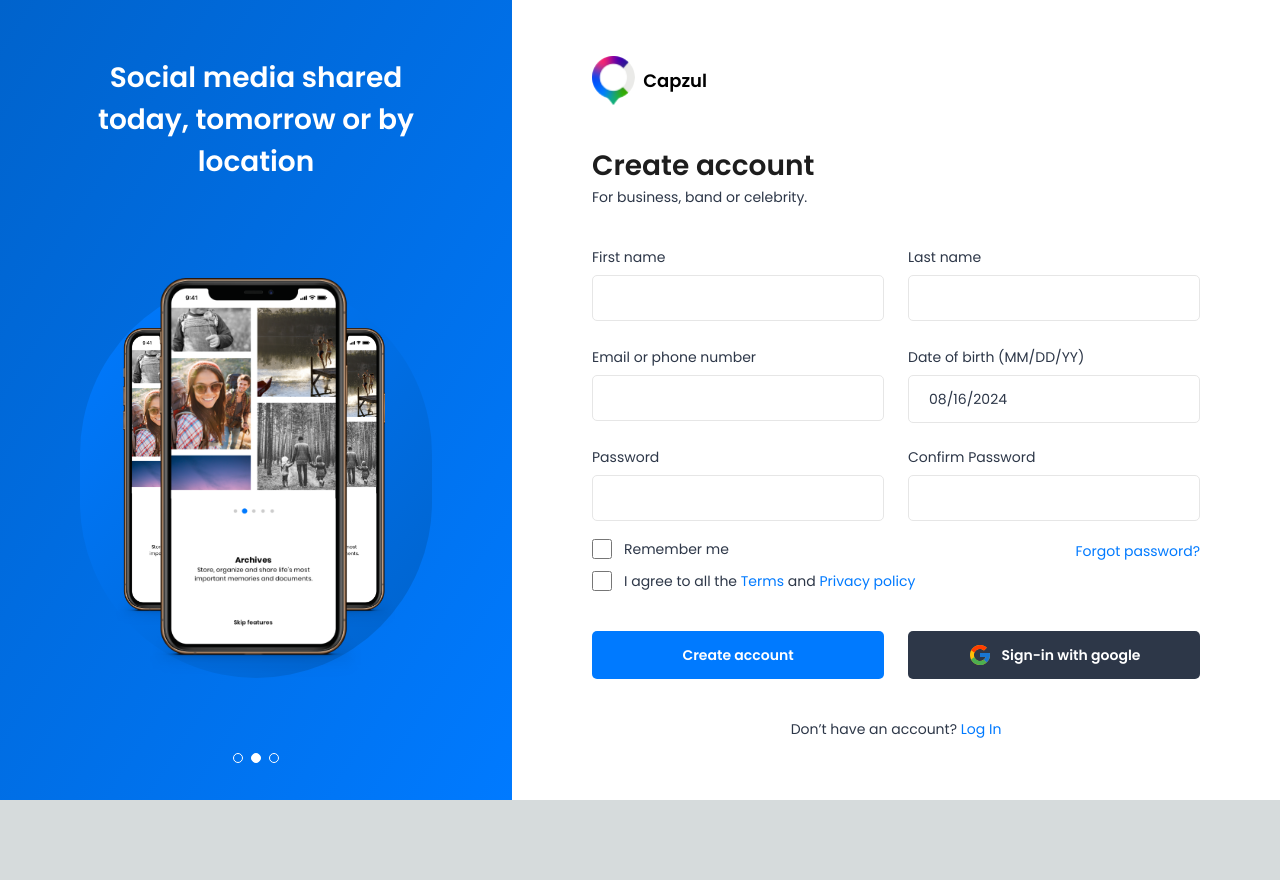
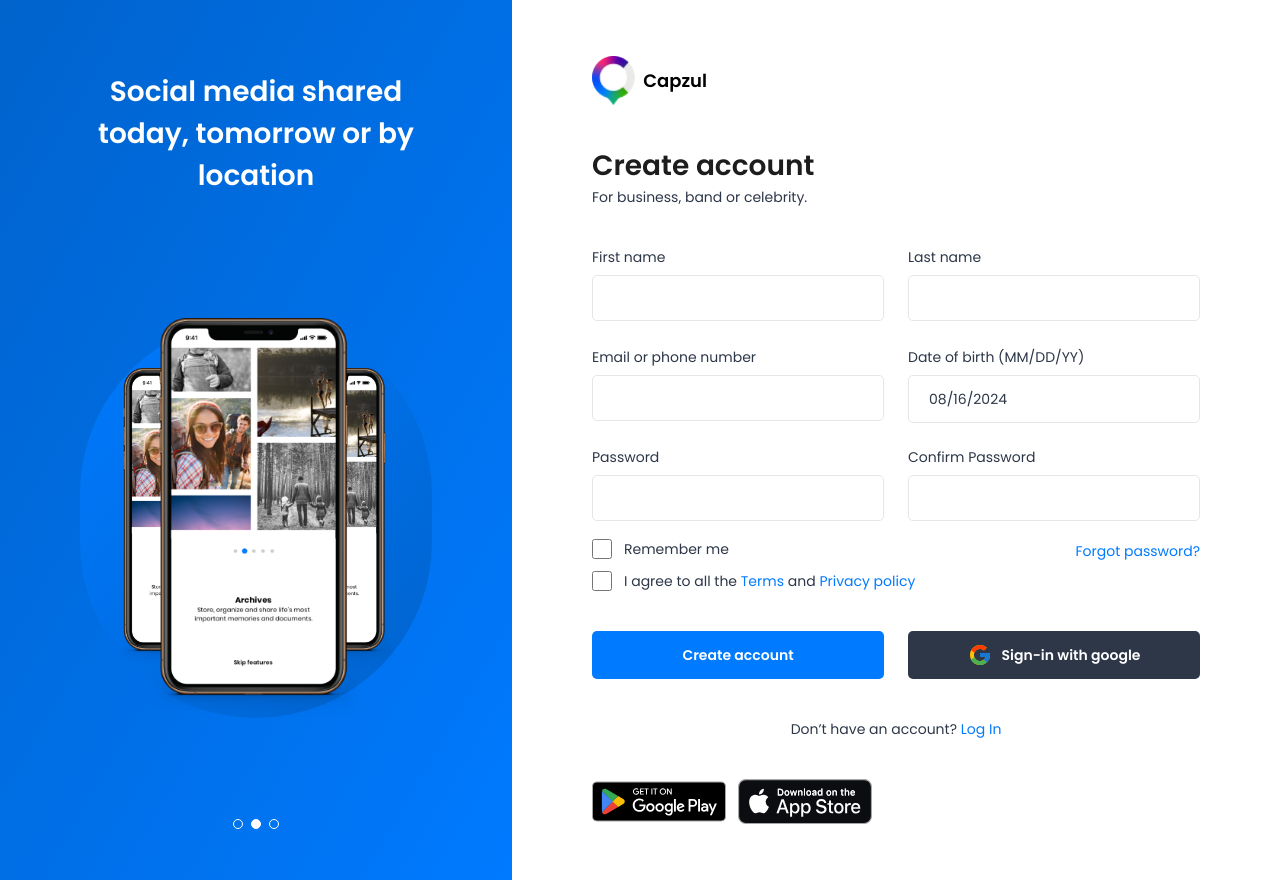
Before and after one commit to victoryndukwu/capzul, a Next.js app: page /sign-up in a window 1280 px wide. Before the commit the page ends 800 px from the top, so only its background shows below. Built offline with nearby package versions, Linux system fonts and the light colour scheme.

Commit message:
chore: add apple store and play store images

```diff
--- a/app/components/forms/SignupForm.tsx
+++ b/app/components/forms/SignupForm.tsx
@@ -1,5 +1,6 @@
 'use client'
 import React from 'react'
+import Image from 'next/image'
 import InputField from '../inputs/InputField'
 import PasswordField from '../inputs/PasswordField'
 import GoogleAuthButton from '../buttons/GoogleAuthButton'
@@ -14,7 +15,7 @@ function SignupForm() {
                 <InputField label='First name' />
                 <InputField label='Last name' />
                 <InputField label='Email or phone number' />
-                <DatePicker label='Date of birth (MM/DD/YY)'/>
+                <DatePicker label='Date of birth (MM/DD/YY)' />
                 <PasswordField label='Password' />
                 <PasswordField label='Confirm Password' />
             </div>
@@ -48,6 +49,25 @@ function SignupForm() {
                     </CustomLink>
                 </p>
             </div>
+
+            <div className='flex gap-3 mt-10'>
+                <Image
+                    src="/images/google.svg"
+                    alt="Get it on Google play"
+                    className="cursor-pointer"
+                    width={134}
+                    height={38}
+                    priority
+                />
+                <Image
+                    src="/images/apple.svg"
+                    alt="Download on the App store"
+                    className="cursor-pointer"
+                    width={134}
+                    height={38}
+                    priority
+                />
+            </div>
         </form>
     )
 }
```
Also changed, not shown: public/images/apple.svg (added), public/images/google.svg (added).
